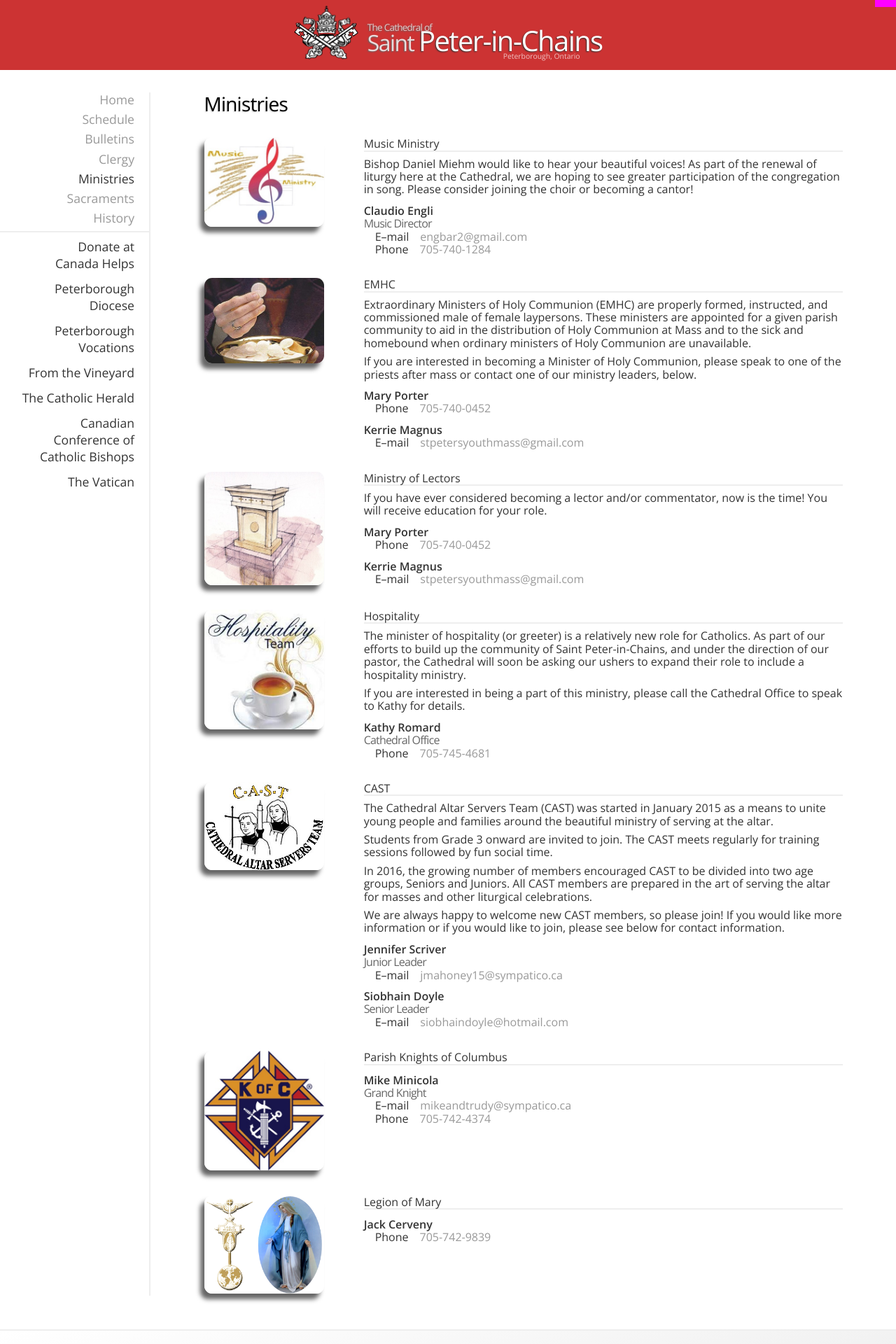
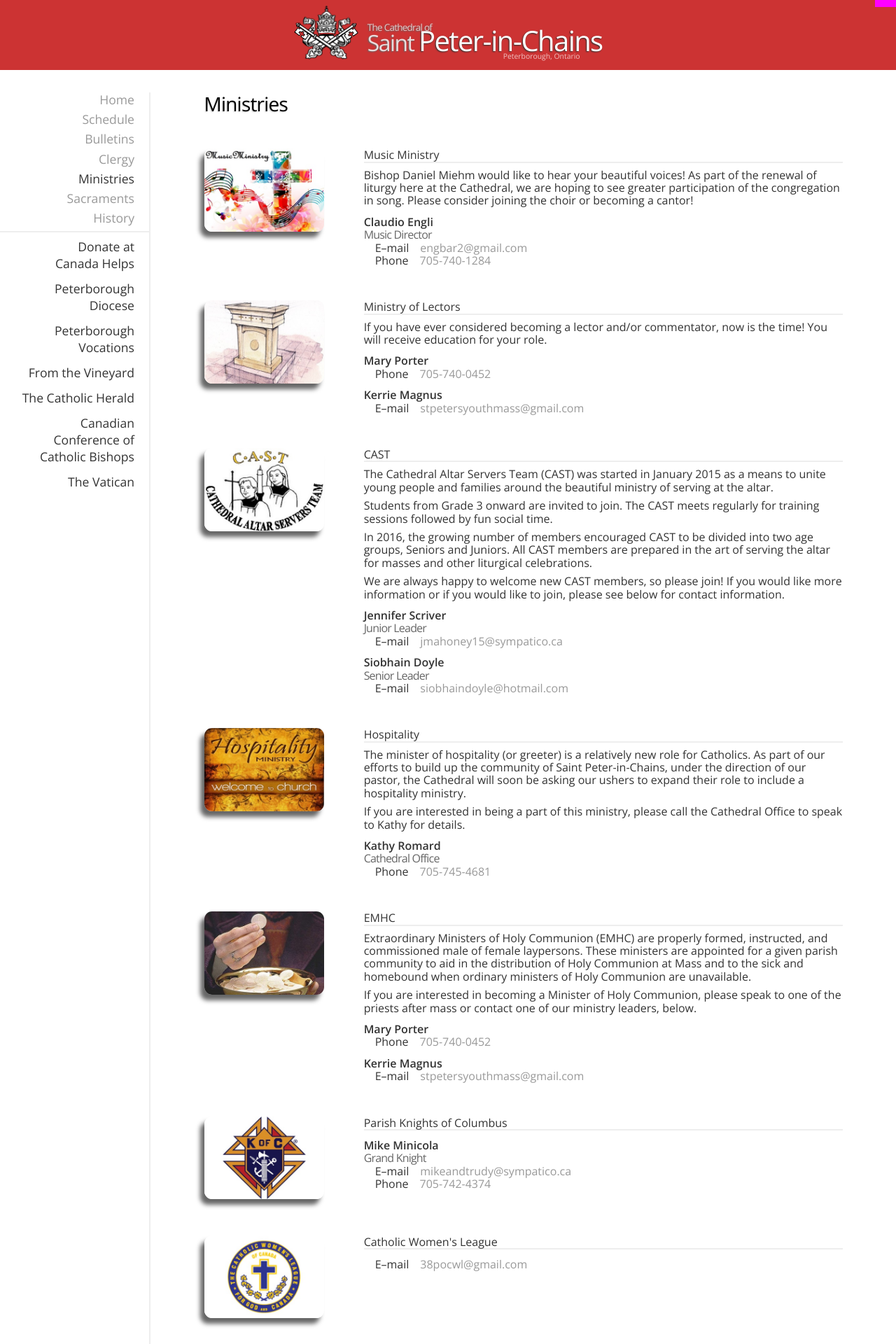
Before and after one commit to stpeterinchains/stpeterinchains.github.io, a Jekyll site: the page built from ministries.html, in a window 1280 px wide. Shown: the top 1920 px of the page at 70% size. Built offline with Jekyll 4.4.1, drawn with Linux system fonts in a browser that asks for light colours; nearby versions of some CDN libraries; some of the changed lines change nothing that is shown.

Commit message:
Resized ministry images, changed music/hospitality images, added additional margin between sections

```diff
--- a/_data/ministries.yml
+++ b/_data/ministries.yml
@@ -21,27 +21,6 @@
         email: engbar2@gmail.com
 
   -
-    title: EMHC
-    descriptive: |
-      Extraordinary Ministers of Holy Communion (EMHC) are properly
-      formed, instructed, and commissioned male of female laypersons. These
-      ministers are appointed for a given parish community to aid in the
-      distribution of Holy Communion at Mass and to the sick and homebound when
-      ordinary ministers of Holy Communion are unavailable.
-
-      If you are interested in becoming a Minister of Holy Communion,
-      please speak to one of the priests after mass or contact one of our
-      ministry leaders, below.
-    image: emhc.jpg
-    contacts:
-      -
-        name: Mary Porter
-        phone: 705-740-0452
-      -
-        name: Kerrie Magnus
-        email: stpetersyouthmass@gmail.com
-
-  -
     title: Ministry of Lectors
     descriptive: >
       If you have ever considered becoming a lector and/or commentator, now is
@@ -54,24 +33,6 @@
       -
         name: Kerrie Magnus
         email: stpetersyouthmass@gmail.com
-
-  -
-    title: Hospitality
-    descriptive: |
-      The minister of hospitality (or greeter) is a relatively new role for
-      Catholics. As part of our efforts to build up the community of
-      Saint Peter-in-Chains, and under the direction of our pastor, the
-      Cathedral will soon be asking our ushers to expand their role to include
-      a hospitality ministry.
-
-      If you are interested in being a part of this ministry, please call the
-      Cathedral Office to speak to Kathy for details.
-    image: hospitality.jpg
-    contacts:
-      -
-        name: Kathy Romard
-        title: Cathedral Office
-        phone: 705-745-4681
 
   -
     title: CAST
@@ -105,6 +66,45 @@
         email: siobhaindoyle@hotmail.com
 
   -
+    title: Hospitality
+    descriptive: |
+      The minister of hospitality (or greeter) is a relatively new role for
+      Catholics. As part of our efforts to build up the community of
+      Saint Peter-in-Chains, under the direction of our pastor, the
+      Cathedral will soon be asking our ushers to expand their role to
+      include a hospitality ministry.
+
+      If you are interested in being a part of this ministry, please call the
+      Cathedral Office to speak to Kathy for details.
+    image: hospitality.jpg
+    contacts:
+      -
+        name: Kathy Romard
+        title: Cathedral Office
+        phone: 705-745-4681
+
+  -
+    title: EMHC
+    descriptive: |
+      Extraordinary Ministers of Holy Communion (EMHC) are properly
+      formed, instructed, and commissioned male of female laypersons. These
+      ministers are appointed for a given parish community to aid in the
+      distribution of Holy Communion at Mass and to the sick and homebound when
+      ordinary ministers of Holy Communion are unavailable.
+
+      If you are interested in becoming a Minister of Holy Communion,
+      please speak to one of the priests after mass or contact one of our
+      ministry leaders, below.
+    image: emhc.jpg
+    contacts:
+      -
+        name: Mary Porter
+        phone: 705-740-0452
+      -
+        name: Kerrie Magnus
+        email: stpetersyouthmass@gmail.com
+
+  -
     title: Parish Knights of Columbus
     descriptive:
     image: koc.jpg
@@ -116,6 +116,14 @@
         email: mikeandtrudy@sympatico.ca
 
   -
+    title: Catholic Women's League
+    descriptive:
+    image: cwl.jpg
+    contacts:
+      -
+        email: 38pocwl@gmail.com
+
+  -
     title: Legion of Mary
     descriptive:
     image: lom.png
--- a/styles/pages.scss
+++ b/styles/pages.scss
@@ -379,7 +379,7 @@
 
 /*** PAGE: MINISTRIES ***/
 
-section.ministries-ministry { margin-top: 2rem; }
+section.ministries-ministry { margin-top: 3rem; }
 
 section.ministries-ministry > div.pure-g > div { box-sizing: border-box; }
 
```
Also changed, not shown: images/ministries/cast.jpg, images/ministries/cwl.jpg, images/ministries/emhc.jpg, images/ministries/hospitality.jpg, images/ministries/koc.jpg, images/ministries/lector.jpg, images/ministries/lom.png, images/ministries/music.jpg.
